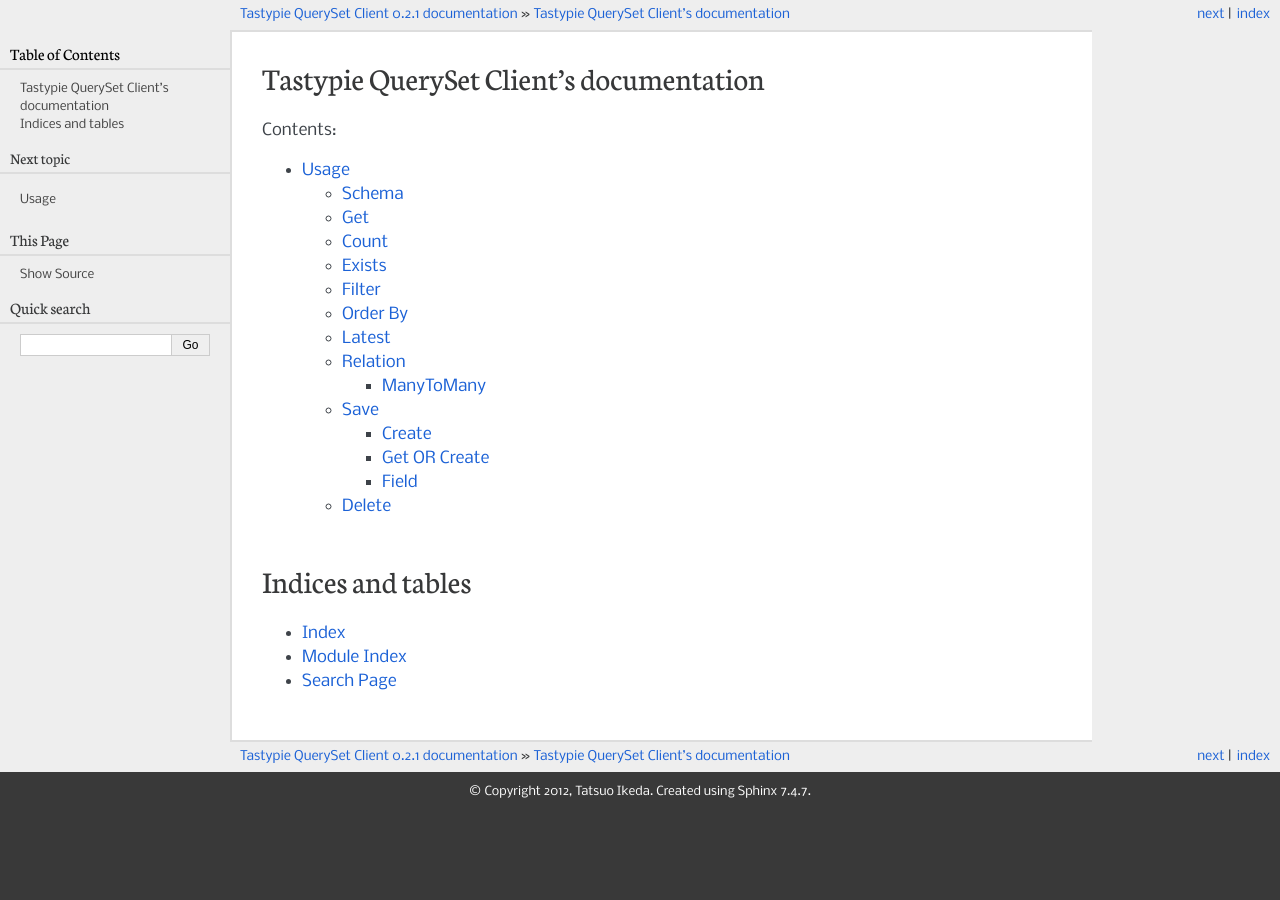
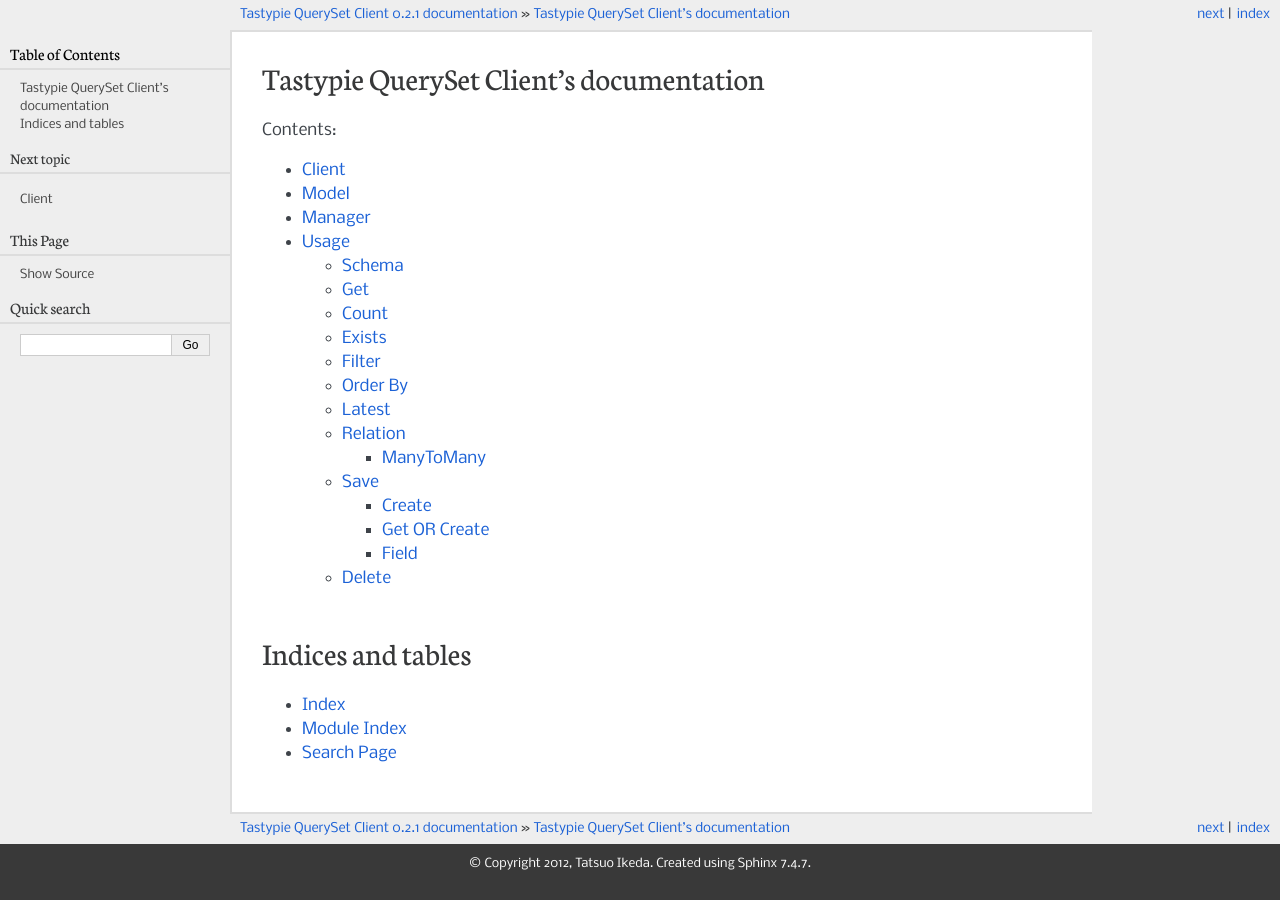
Before and after one commit to ikeikeikeike/tastypie-queryset-client, a Sphinx documentation site: the page built from docs/source/index.rst, in a window 1280 px wide. Built offline with Sphinx 7.4.7, drawn with Linux system fonts in a browser that asks for light colours; formulas are drawn with MathJax 3.

Commit message:
fix docstring, sphinx document

```diff
--- /dev/null
+++ b/docs/source/client.rst
@@ -0,0 +1,6 @@
+Client
+=======
+
+.. autoclass:: queryset_client.Client
+
+.. :members:
--- a/docs/source/conf.py
+++ b/docs/source/conf.py
@@ -11,7 +11,10 @@
 # All configuration values have a default; values that are commented out
 # serve to show the default.
 
-import sys, os
+import sys
+# import os
+from os.path import abspath, dirname, join
+sys.path.insert(0, abspath(join(dirname(__file__), "../../")))
 
 # If extensions (or modules to document with autodoc) are in another directory,
 # add these directories to sys.path here. If the directory is relative to the
@@ -244,3 +247,7 @@
 
 # Example configuration for intersphinx: refer to the Python standard library.
 intersphinx_mapping = {'http://docs.python.org/': None}
+
+# autodoc
+keep_warnings = True
+autodoc_default_flags = ['members', 'undoc-members', 'show-inheritance']
--- a/docs/source/index.rst
+++ b/docs/source/index.rst
@@ -11,8 +11,10 @@
 .. toctree::
    :maxdepth: 5
 
+   client
+   model
+   manager
    usage
-
 
 
 Indices and tables
--- /dev/null
+++ b/docs/source/manager.rst
@@ -0,0 +1,4 @@
+Manager
+=======
+
+.. autoclass:: queryset_client.client.Manager
```
Also changed, not shown: docs/source/model.rst (added, +8 -0 lines), 1 other file.
